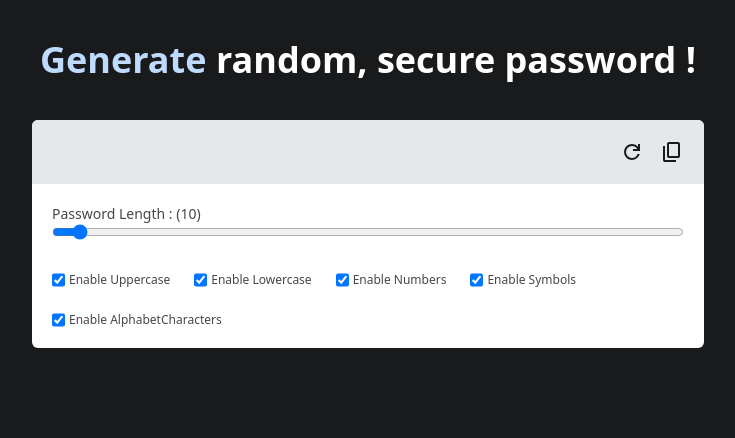
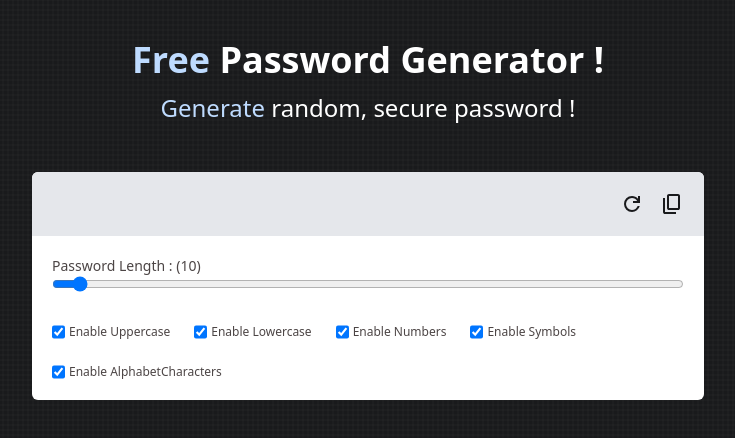
Before and after one commit to bitcode001/password-generator, a React (Vite) app: page / in a window 1280 px wide. Shown: the top 438 px of the page, without its empty margins (272-1007 px from the left). Built offline with nearby package versions, Linux system fonts and the light colour scheme.

Commit message:
Updated designs and stylings for the main page

```diff
--- a/src/App.tsx
+++ b/src/App.tsx
@@ -1,8 +1,6 @@
 import React, { useReducer } from 'react';
 import './App.css';
 import Header from './components/Header';
-import Password from './components/Password';
-import Settings from './components/Settings';
 import { PasswordGenerator } from './components/PasswordGenerator';
 
 // Define the state shape for password settings
--- a/src/components/Header.tsx
+++ b/src/components/Header.tsx
@@ -1,6 +1,9 @@
 const Header: React.FC = () => {
     return (
-        <h1 className="text-center text-white font-extrabold text-4xl p-10"><span className="text-blue-200">Generate</span> random, secure password !</h1>
+        <>
+            <h1 className="text-center text-white font-extrabold text-4xl pt-10"><span  className="text-blue-200">Free</span> Password Generator !</h1>
+            <h2 className="text-center text-white font-light text-2xl pt-3 pb-12"><span className="text-blue-200">Generate</span> random, secure password !</h2>
+        </>
     )
 }
 
--- a/src/index.css
+++ b/src/index.css
@@ -22,6 +22,9 @@ body {
   /* place-items: center; */
   /* min-width: 320px; */
   min-height: 100vh;
+  background: url('/assets/square-solid.svg');
+  background-size: 5px;
+  background-repeat: repeat;
 }
 
 #rules label {
```
Also changed, not shown: public/assets/square-dashed-10.svg (added), public/assets/square-solid.svg (added).
